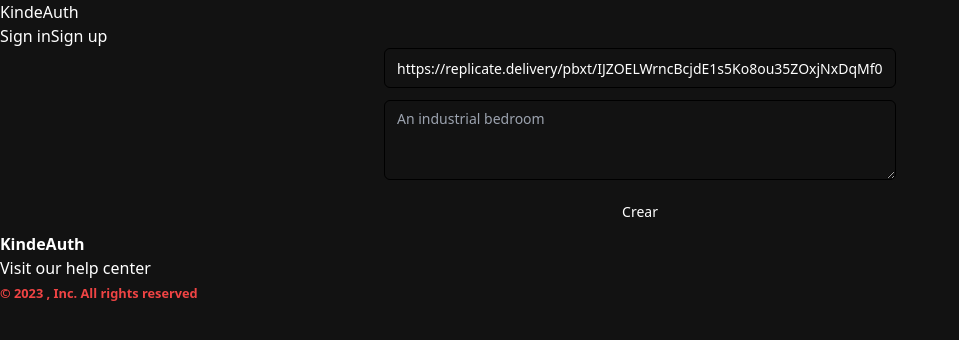
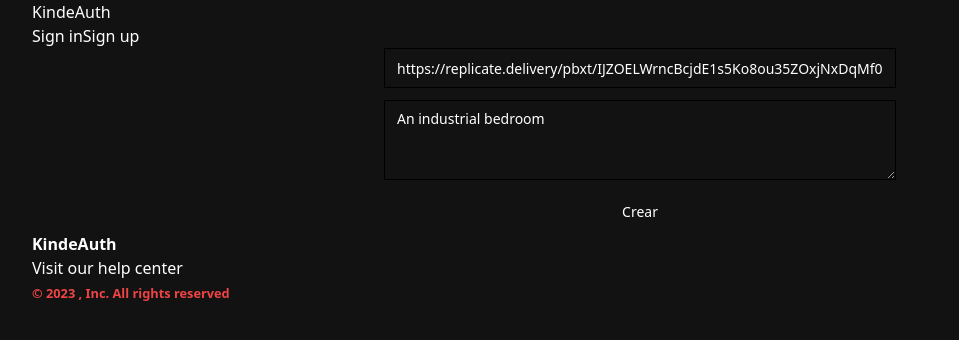
Before and after one commit to IMagurno/NoseaI, a Next.js app: page / in a window 1280 px wide. Shown: the top 340 px of the page, without its empty margins (0-959 px from the left). Built offline with nearby package versions, Linux system fonts and the light colour scheme; no server answers.

Commit message:
tailwind & prompt issues

```diff
--- a/src/app/page.tsx
+++ b/src/app/page.tsx
@@ -1,21 +1,24 @@
-import "./globals.css";
+import { Prediction } from "@/types";
+
+// import "./globals.css";
 import { Input } from "@/components/ui/input";
 import { Button } from "@/components/ui/button";
 import { Textarea } from "@/components/ui/textarea";
-import { Prediction } from "@/types";
-import { resolve } from "path";
 
 const sleep = (ms: number) => new Promise((resolve) => setTimeout(resolve, ms));
 
 export default function Home() {
+  const apiKey = "r8_5XznJn49zWNWoldsrT47RnA4TPHDkxl29KYyS";
+
   async function createPrediction(formData: FormData) {
     "use server";
 
-    let prediction = await fetch("https://replicate.com/api/predictions/", {
+    let prediction = await fetch("https://replicate.com/api/predictions", {
       headers: {
         accept: "application/json",
         "accept-language": "en-US,en;q=0.5",
         "content-type": "application/json",
+        Authorization: `Token ${apiKey}`,
         "sec-ch-ua":
           '"Not A Brand";v="99", "Brave";v="121", "Chromium";v="121"',
         "sec-ch-ua-mobile": "?0",
@@ -57,11 +60,12 @@
 
     while (["starting", "processing"].includes(prediction.status)) {
       prediction = await fetch(
-        "https://replicate.com/api/predictions" + prediction.id,
+        `https://replicate.com/api/predictions/${prediction.id}`,
         {
           headers: {
             accept: "*/*",
             "accept-language": "en-US,en;q=0.6",
+            Authorization: `Token ${apiKey}`,
             "sec-ch-ua":
               '"Not A(Brand";v="99", "Brave";v="121", "Chromium";v="121"',
             "sec-ch-ua-mobile": "?0",
--- a/tailwind.config.js
+++ /dev/null
@@ -1,15 +0,0 @@
-/** @type {import('tailwindcss').Config} */
-module.exports = {
-  content: [
-    "./app/**/*.{js,ts,jsx,tsx,mdx}",
-    "./pages/**/*.{js,ts,jsx,tsx,mdx}",
-    "./components/**/*.{js,ts,jsx,tsx,mdx}",
-
-    // Or if using `src` directory:
-    "./src/**/*.{js,ts,jsx,tsx,mdx}",
-  ],
-  theme: {
-    extend: {},
-  },
-  plugins: [],
-}
```
